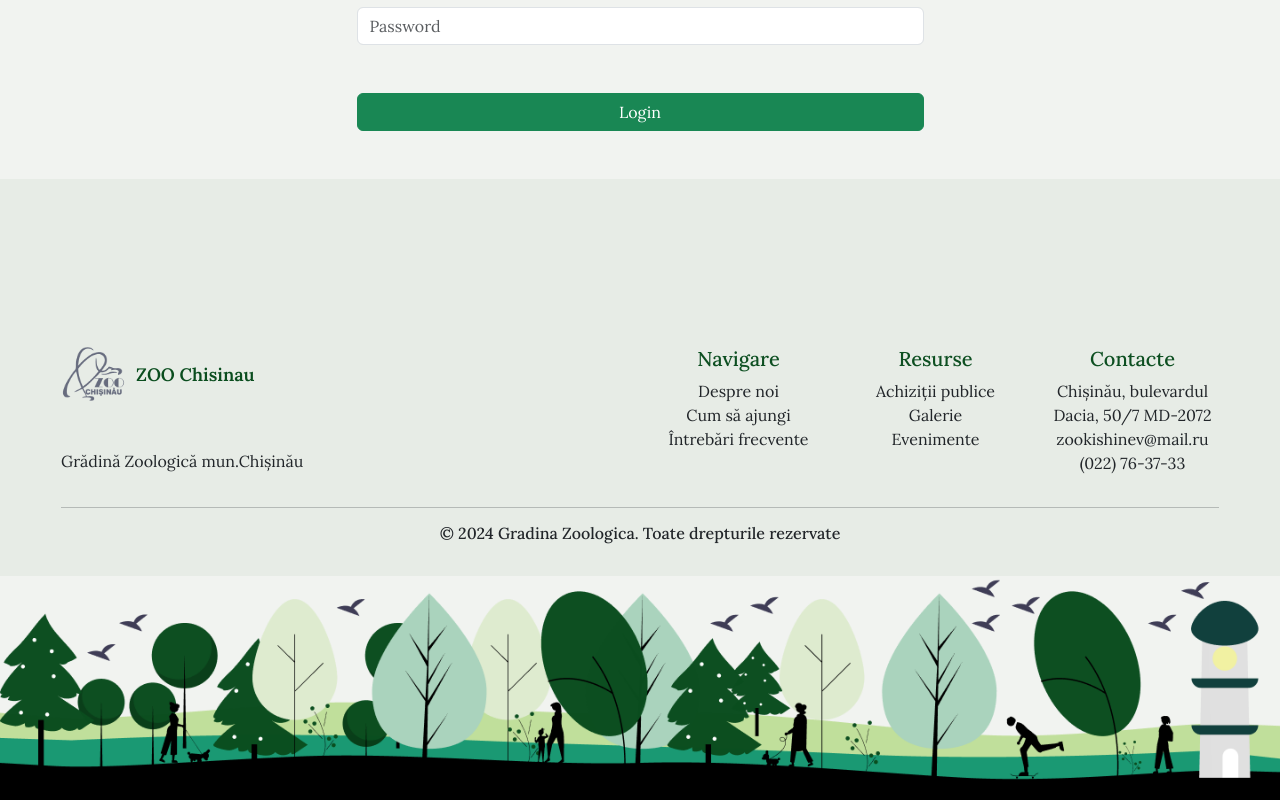
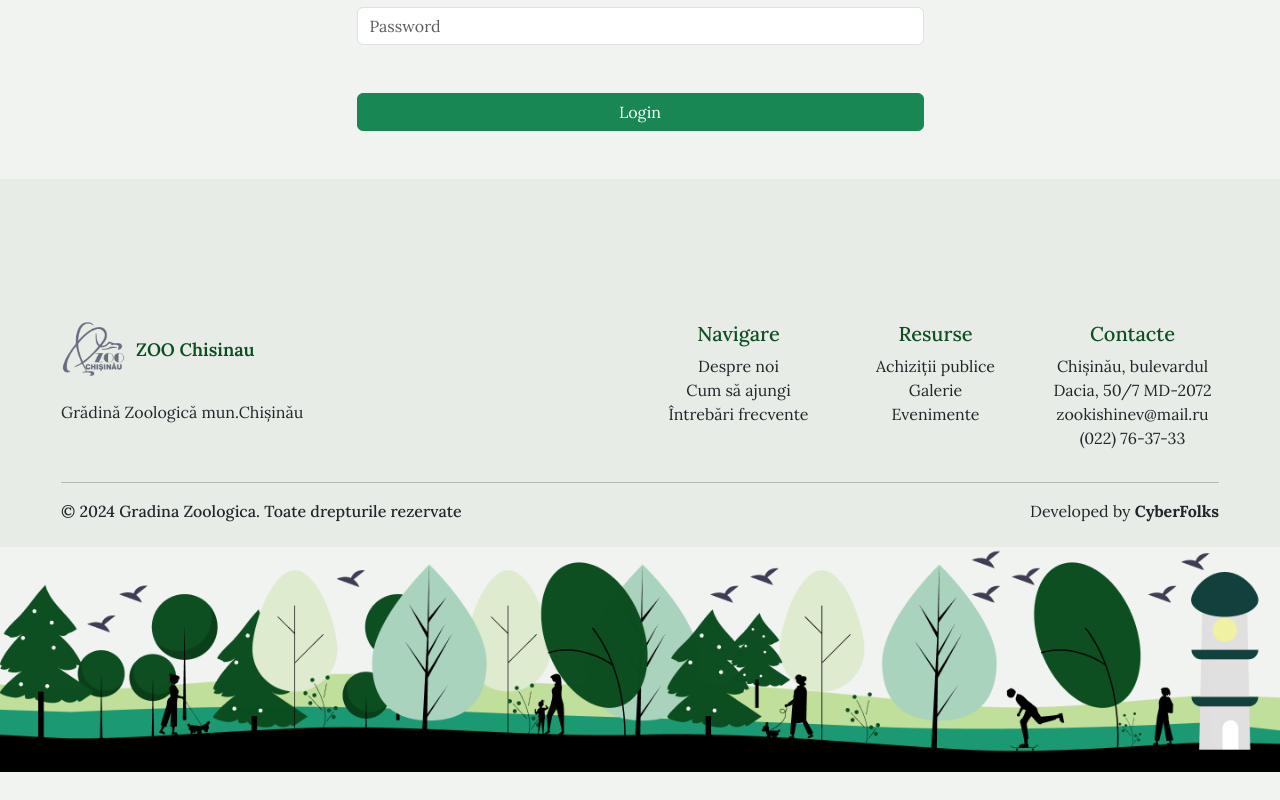
Before and after one commit to liubamiron/zoo_client, a React (Vite) app: page /login in a window 1280 px wide. Shown: the part 635-1435 px from the top of the page. After the commit the page ends 1407 px from the top, so only its background shows below. Built offline with nearby package versions, Linux system fonts and the light colour scheme.

Commit message:
-- add link to footer

```diff
--- a/src/components/Footer.jsx
+++ b/src/components/Footer.jsx
@@ -1,56 +1,59 @@
-import {Col, Container, Row} from "react-bootstrap";
-import {Link} from "react-router-dom";
-import {useTranslation} from "../providers/index.js";
-
+import { Col, Container, Row } from "react-bootstrap";
+import { Link } from "react-router-dom";
+import { useTranslation } from "../providers/index.js";
 
 function Footer() {
-    const {t} = useTranslation();
+    const { t } = useTranslation();
 
     return (
         <>
-        <div style={{paddingTop: '40px', textAlign: 'center'}} className={'bg_bone'}>
-            <br/>
+            <div style={{ paddingTop: '40px', textAlign: 'center' }} className={'bg_bone'}>
+                <br />
                 <Container>
-            <br/>
-            <div style={{paddingTop: '80px'}}>
+                    <br />
+                    <div className={'pad_top_55_15'}>
                         <Row>
                             {/* Column 1 */}
-                    <Col xs={12} md={6} className="mb-4 mb-md-0 text-start">
-                        <Link to={'/'} style={{display: 'flex', alignItems: 'center', textDecoration: 'none'}}>
-                            <img src={'/logo_svg.svg'} alt="Events logo" className={'img-fluid'}
-                                 style={{marginRight: '10px'}}/>
-                            <span style={{color: '#0A4D1E', fontWeight: '600', fontSize: '18px'}}>ZOO Chisinau</span>
+                            <Col xs={12} md={6} className="mb-4 mb-md-0">
+                                <Link to={'/'} style={{ display: 'flex', alignItems: 'center' }}>
+                                    <img
+                                        src={'/logo_svg.svg'}
+                                        alt="Chisinau Zoo Logo"
+                                        className={'img-fluid'}
+                                        style={{ marginRight: '10px' }}
+                                    />
+                                    <span style={{ color: '#0A4D1E', fontWeight: '600', fontSize: '18px' }}>
+                                        ZOO Chisinau
+                                    </span>
                                 </Link>
                                 <br/>
-                        <br/>
-                        <p>Grădină Zoologică mun.Chișinău</p>
+                                <div className={'text-start show-desktop'}>Grădină Zoologică mun.Chișinău</div>
+                                <div className={'text-center show_mobile'}>Grădină Zoologică mun.Chișinău</div>
                             </Col>
 
                             {/* Column 2 */}
                             <Col xs={12} md={2} className="mb-4 mb-md-0">
-                        <h5 style={{color: '#0A4D1EFC'}}>{t('NAVIGATION')}</h5>
+                                <h5 style={{ color: '#0A4D1EFC' }}>{t('NAVIGATION')}</h5>
                                 <ul className="list-unstyled">
                                     <li><Link to="/about">{t('ABOUT')}</Link></li>
                                     <li><Link to="/map">{t('DIRECTION')}</Link></li>
-                            {/*<li><Link to="/contacts">{t('VACANCY')}</Link></li>*/}
                                     <li><Link to="/questions">{t('FAQ')}</Link></li>
                                 </ul>
                             </Col>
 
                             {/* Column 3 */}
                             <Col xs={12} md={2} className="mb-4 mb-md-0">
-                        <h5 style={{color: '#0A4D1EFC'}}>{t('RESOURCES')}</h5>
+                                <h5 style={{ color: '#0A4D1EFC' }}>{t('RESOURCES')}</h5>
                                 <ul className="list-unstyled">
                                     <li><Link to="/tender">{t('GOS_BUY')}</Link></li>
                                     <li><Link to="/gallery">{t('GALLERY')}</Link></li>
                                     <li><Link to="/events">{t('EVENTS')}</Link></li>
-
                                 </ul>
                             </Col>
 
                             {/* Column 4 */}
                             <Col xs={12} md={2}>
-                        <h5 style={{color: '#0A4D1EFC'}}>{t('CONTACTS')}</h5>
+                                <h5 style={{ color: '#0A4D1EFC' }}>{t('CONTACTS')}</h5>
                                 <ul className="list-unstyled">
                                     <li>{t('ADDRESS_ZOO')}</li>
                                     <li>zookishinev@mail.ru</li>
@@ -58,13 +61,18 @@ function Footer() {
                                 </ul>
                             </Col>
                         </Row>
-                <hr/>
-                <h6 className={'text-center'}> © 2024 Gradina Zoologica. {t('RESERVED')} </h6>
-                <br/>
+                        <hr />
+                        <div className="d-flex justify-content-between align-items-center flex-wrap">
+                            <h6 className="text-start mb-0">© 2024 Gradina Zoologica. {t('RESERVED')}</h6>
+                            <div className="text-end">
+                                Developed by <Link to="https://www.cyberfolks.md/" target="_blank"><strong>CyberFolks</strong></Link>
+                            </div>
+                        </div>
+                        <br />
                     </div>
                 </Container>
             </div>
-    <img src={'/Forest.png'} alt={'forest'} style={{ width: '100%', height: 'auto' }}/>
+            <img src={'/Forest.png'} alt={'Forest background'} style={{ width: '100%', height: 'auto' }} />
         </>
     );
 }
--- a/src/data/dictionary.js
+++ b/src/data/dictionary.js
@@ -34,7 +34,7 @@ export const dictionary = {
         INFO_3: 'Reguli',
         HOW_TO: 'Cum sa ajungi',
         MAP_DIRECTIONS: 'Harta și direcții',
-        All_EVENTS_TODAY: 'Toate evenimentele de astăzi',
+        ALL_EVENTS_TODAY: 'Toate evenimentele de astăzi',
         ZOO_GALLERY: "Galeria Gradinei Zoologice",
         OUR_PETS: 'Animalele noastre de companie',
         SEE_ALL: "Vezi mai mult",
@@ -214,7 +214,7 @@ export const dictionary = {
         INFO_3: 'Правила',
         HOW_TO: 'Как добраться',
         MAP_DIRECTIONS: 'Карта и направления',
-        All_EVENTS_TODAY: 'Toate evenimente astazi',
+        ALL_EVENTS_TODAY: 'Все события',
         ZOO_GALLERY: 'Галерея Зоопарка',
         OUR_PETS: 'Наши питомцы',
         SEE_ALL: 'Смотреть все',
--- a/src/pages/HomePage.jsx
+++ b/src/pages/HomePage.jsx
@@ -15,6 +15,7 @@ import 'swiper/css/pagination';
 import {Navigation} from 'swiper/modules';
 import {zoo_facilities} from "../components/Constants.jsx";
 import {Link} from "react-router-dom";
+import events from "./admin/Events.jsx";
 
 
 const HomePage = () => {
@@ -132,6 +133,8 @@ const HomePage = () => {
 
     // Get today's date in the 'YYYY-MM-DD' format
     const today = new Date().toISOString().split('T')[0];
+
+
 // Filter events where today's date is within the start and end date
     const activeEvents = allEvents
         .filter(event => {
@@ -274,6 +277,7 @@ const HomePage = () => {
         </div>
     );
 
+    console.log('events', allEvents, activeEvents)
     return (
         <>
             <div className={'z2'}>
@@ -481,7 +485,7 @@ const HomePage = () => {
                                 <hr/>
                             </div>
                             <br/>
-                            <span>{t('All_EVENTS_TODAY')}&nbsp;<img src={'/icons/arrow_green.svg'}
+                            <span>{t('ALL_EVENTS_TODAY')}&nbsp;<img src={'/icons/arrow_green.svg'}
                                                                     alt={'arrow'}/></span>
                         </div>
                     </Col>
```
Lines whose indentation alone changed are shown as unchanged.
